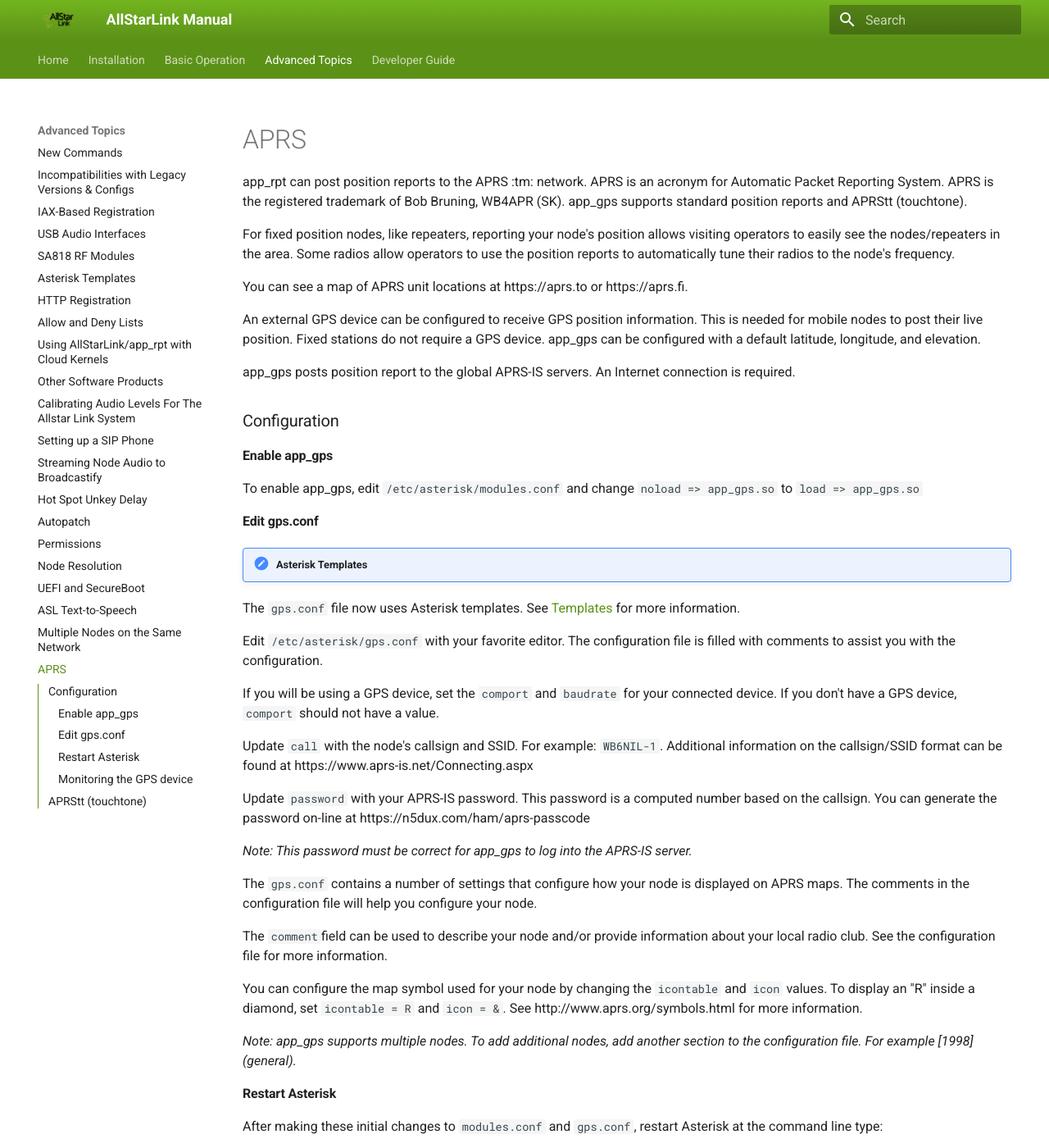
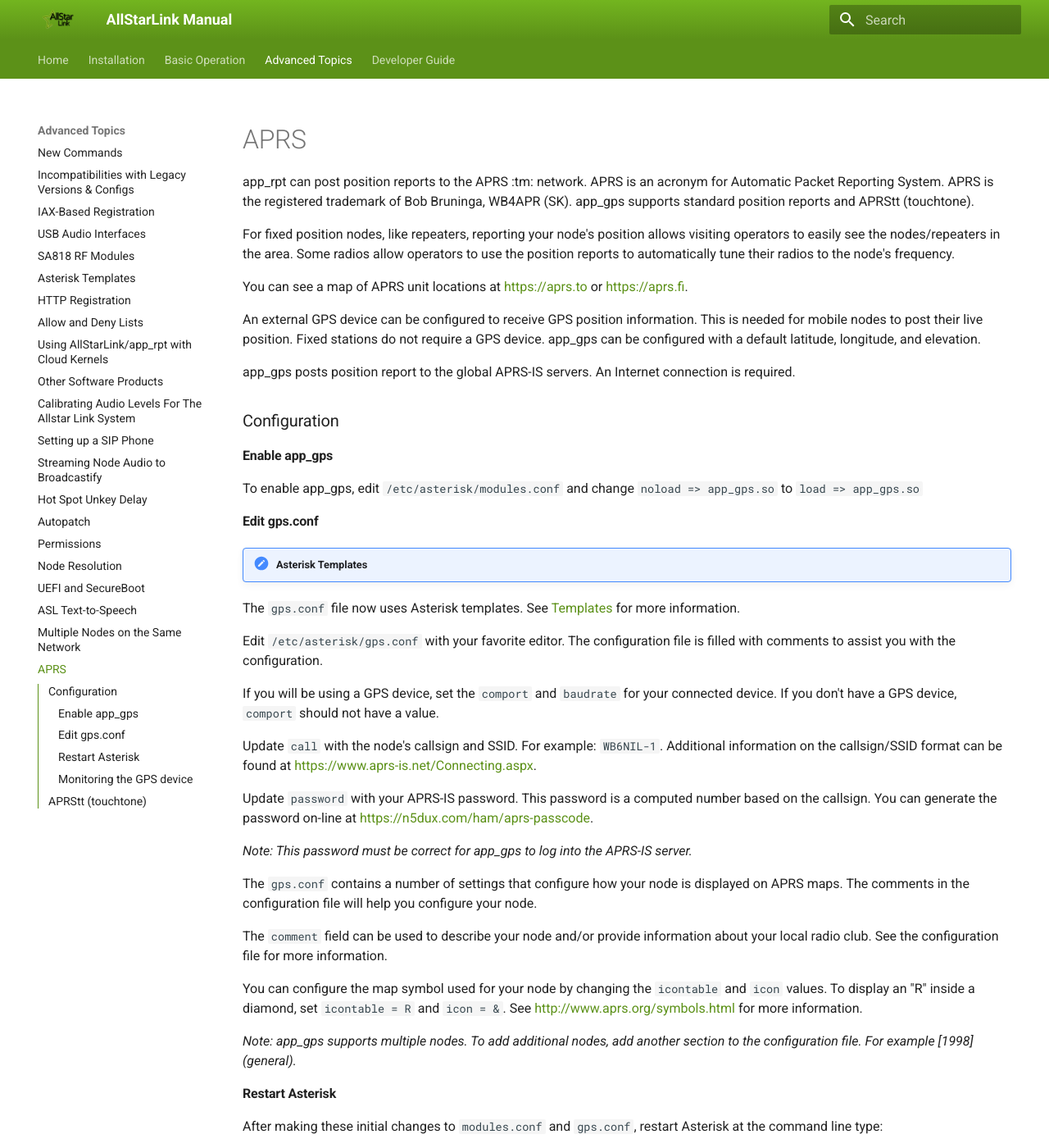
Before and after one commit to AllStarLink/ASL3-Manual, an MkDocs documentation site: the page built from docs/adv-topics/aprs.md, in a window 1280 px wide and 1400 px high. Shown: the whole window at 82% size. Built offline with MkDocs 1.6.1 and Material for MkDocs 9.7.7, drawn with Linux system fonts in a browser that asks for light colours; some of the changed lines change nothing that is shown; some of the changed text lies outside the part shown.

```diff
--- a/docs/adv-topics/aprs.md
+++ b/docs/adv-topics/aprs.md
@@ -1,7 +1,7 @@
 # APRS
 app_rpt can post position reports to the APRS :tm: network.
 APRS is an acronym for Automatic Packet Reporting System. APRS is the
-registered trademark of Bob Bruning, WB4APR (SK).
+registered trademark of Bob Bruninga, WB4APR (SK).
 app_gps supports standard position reports and APRStt (touchtone).
 
 For fixed position nodes, like repeaters, reporting your node's position allows visiting operators to easily
@@ -9,8 +9,8 @@
 use the position reports to automatically tune their radios
 to the node's frequency.
 
-You can see a map of APRS unit locations at https://aprs.to or
-https://aprs.fi.
+You can see a map of APRS unit locations at [https://aprs.to](https://aprs.to) or
+[https://aprs.fi](https://aprs.fi).
 
 An external GPS device can be configured to receive GPS position
 information. This is needed for mobile nodes to post their
@@ -28,7 +28,7 @@
 
 #### Edit gps.conf
 !!! note "Asterisk Templates"
-The `gps.conf` file now uses Asterisk templates.  See [Templates](conftmpl.md.md)
+The `gps.conf` file now uses Asterisk templates.  See [Templates](conftmpl.md)
 for more information.
 
 Edit `/etc/asterisk/gps.conf` with your favorite editor.  The
@@ -41,11 +41,11 @@
 
 Update `call` with the node's callsign and SSID.  For example:
 `WB6NIL-1`. Additional information on the callsign/SSID format
-can be found at https://www.aprs-is.net/Connecting.aspx
+can be found at [https://www.aprs-is.net/Connecting.aspx](https://www.aprs-is.net/Connecting.aspx).
 
 Update `password` with your APRS-IS password. This password is
 a computed number based on the callsign.
-You can generate the password on-line at https://n5dux.com/ham/aprs-passcode
+You can generate the password on-line at [https://n5dux.com/ham/aprs-passcode](https://n5dux.com/ham/aprs-passcode).
 
 *Note: This password must be correct for app_gps to log into
 the APRS-IS server.*
@@ -54,13 +54,13 @@
 how your node is displayed on APRS maps. The comments in the
 configuration file will help you configure your node.
 
-The `comment`field can be used to describe your node and/or
+The `comment` field can be used to describe your node and/or
 provide information about your local radio club. See the
 configuration file for more information.
 
 You can configure the map symbol used for your node by changing
 the `icontable` and `icon` values. To display an "R" inside a diamond, set
-`icontable = R` and `icon = &`. See http://www.aprs.org/symbols.html
+`icontable = R` and `icon = &`. See [http://www.aprs.org/symbols.html](http://www.aprs.org/symbols.html)
 for more information.
 
 *Note:  app_gps supports multiple nodes.  To add additional nodes,
@@ -111,7 +111,7 @@
 send it to app_gps for processing.
 
 For more information on the APRStt DTMF format and how to construct
-DTMF sequences, see http://www.aprs.org/aprstt/aprstt-user.txt
+DTMF sequences, see [http://www.aprs.org/aprstt/aprstt-user.txt](http://www.aprs.org/aprstt/aprstt-user.txt).
 
 *Note: Some radios natively support APRStt.*
 
```
